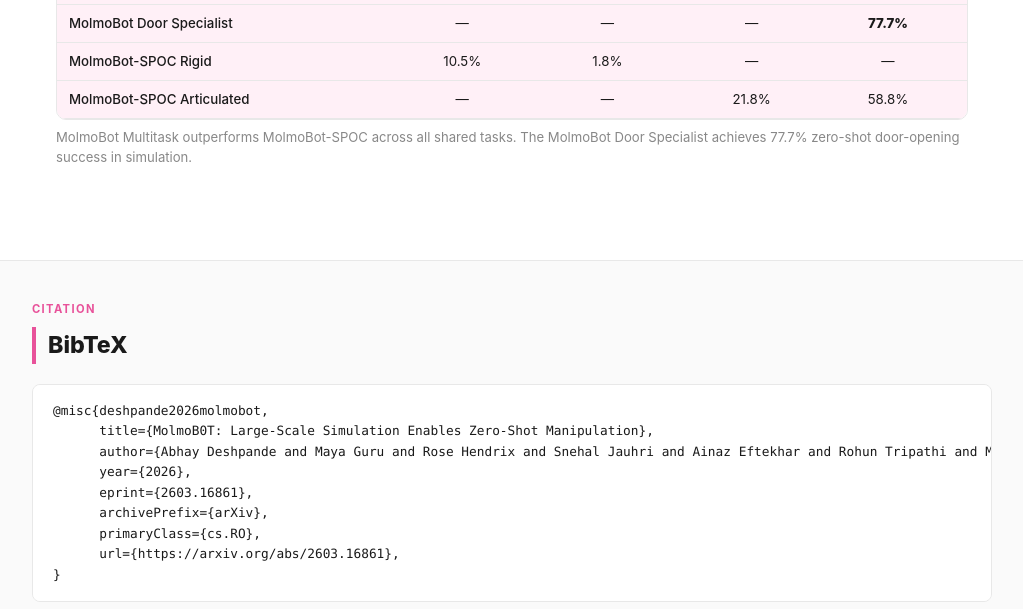
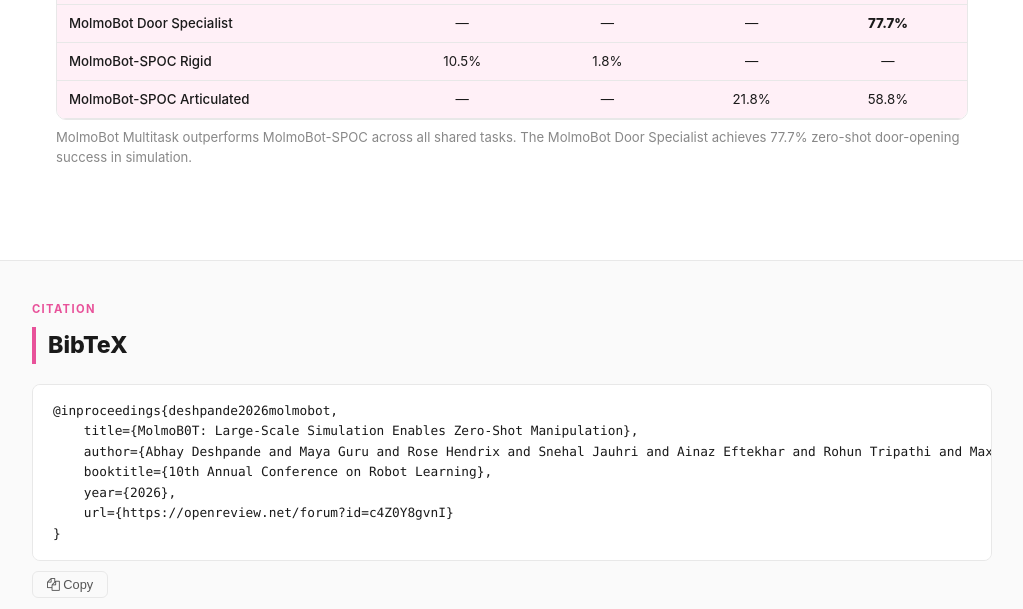
Before and after one commit to allenai/MolmoBot, a plain HTML site: page index.html in a window 1280 px wide. Shown: the part 5459-6068 px from the top of the page, without its empty margins (128-1151 px from the left). Drawn offline with nearby package versions, Linux system fonts and the light colour scheme; some icons are missing.

Commit message:
Update bibtex

```diff
--- a/index.html
+++ b/index.html
@@ -569,14 +569,12 @@
   <div class="citation-inner">
     <div class="section-label" style="margin-bottom:8px;">Citation</div>
     <h2>BibTeX</h2>
-    <pre class="bibtex" id="bibtexBlock">@misc{deshpande2026molmobot,
-      title={MolmoB0T: Large-Scale Simulation Enables Zero-Shot Manipulation},
-      author={Abhay Deshpande and Maya Guru and Rose Hendrix and Snehal Jauhri and Ainaz Eftekhar and Rohun Tripathi and Max Argus and Jordi Salvador and Haoquan Fang and Matthew Wallingford and Wilbert Pumacay and Yejin Kim and Quinn Pfeifer and Ying-Chun Lee and Piper Wolters and Omar Rayyan and Mingtong Zhang and Jiafei Duan and Karen Farley and Winson Han and Eli Vanderbilt and Dieter Fox and Ali Farhadi and Georgia Chalvatzaki and Dhruv Shah and Ranjay Krishna},
-      year={2026},
-      eprint={2603.16861},
-      archivePrefix={arXiv},
-      primaryClass={cs.RO},
-      url={https://arxiv.org/abs/2603.16861},
+    <pre class="bibtex" id="bibtexBlock">@inproceedings{deshpande2026molmobot,
+    title={MolmoB0T: Large-Scale Simulation Enables Zero-Shot Manipulation},
+    author={Abhay Deshpande and Maya Guru and Rose Hendrix and Snehal Jauhri and Ainaz Eftekhar and Rohun Tripathi and Max Argus and Jordi Salvador and Haoquan Fang and Matthew Wallingford and Wilbert Pumacay and Yejin Kim and Quinn Pfeifer and Ying-Chun Lee and Piper Wolters and Omar Rayyan and Mingtong Zhang and Jiafei Duan and Karen Farley and Winson Han and Eli Vanderbilt and Dieter Fox and Ali Farhadi and Georgia Chalvatzaki and Dhruv Shah and Ranjay Krishna},
+    booktitle={10th Annual Conference on Robot Learning},
+    year={2026},
+    url={https://openreview.net/forum?id=c4Z0Y8gvnI}
 }</pre>
     <button class="copy-btn" onclick="copyBibtex()"><i class="fa fa-copy"></i> Copy</button>
   </div>
```
